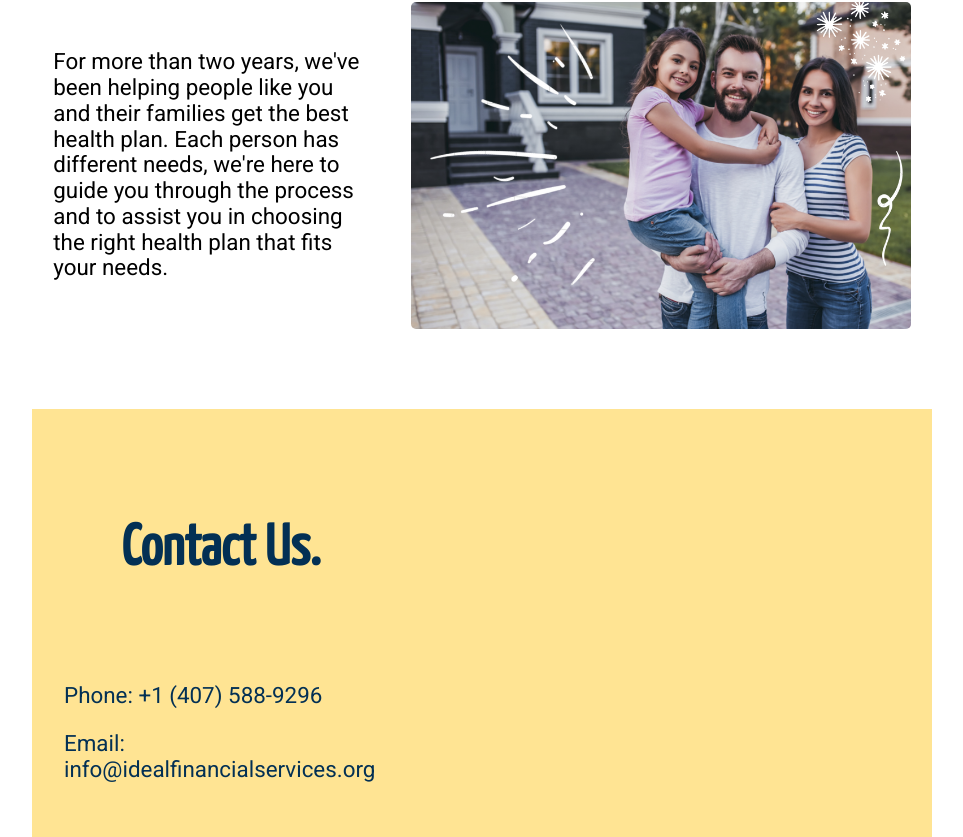
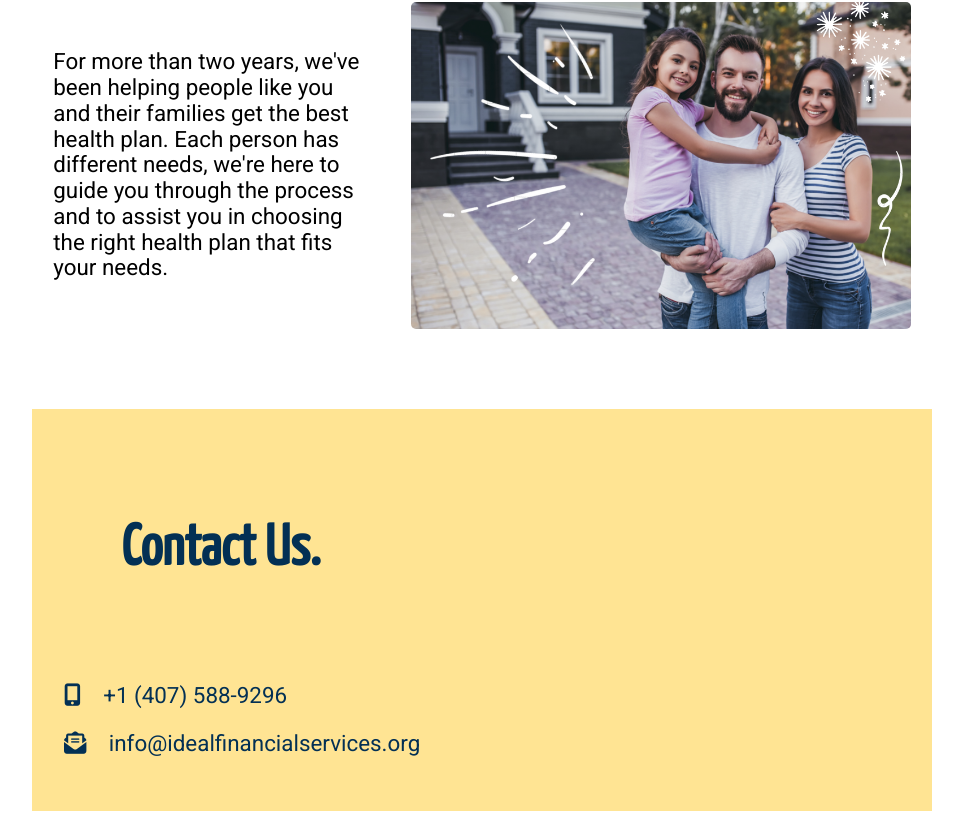
Before and after one commit to jpdevspace/React_IdealInsuranceFL, a React (Create React App) app: page / in a window 1280 px wide. Shown: the part 1356-2193 px from the top of the page, without its empty margins (158-1121 px from the left). After the commit the page ends 2167 px from the top, so only its background shows below. Built offline with nearby package versions, Linux system fonts and the light colour scheme.

Commit message:
Contact Us section imroved

```diff
--- a/public/index.html
+++ b/public/index.html
@@ -24,11 +24,8 @@
       work correctly both with client-side routing and a non-root public URL.
       Learn how to configure a non-root public URL by running `npm run build`.
     -->
-        <!-- Normalize CSS v.8.0.1 -->
-    <link
-      href="https://necolas.github.io/normalize.css/8.0.1/normalize.css"
-      rel="stylesheet"
-    />
+      <!-- FontAwesome -->
+    <script src="https://kit.fontawesome.com/94f58fd6f2.js" crossorigin="anonymous"></script>
     <link href="https://fonts.googleapis.com/css2?family=Roboto&family=Yanone+Kaffeesatz&display=swap" rel="stylesheet">
     <title>IDEAL Financial Services</title>
   </head>
--- a/src/components/ContactUs.jsx
+++ b/src/components/ContactUs.jsx
@@ -1,6 +1,6 @@
 import React, { useContext } from 'react';
 import LanguageContext from "../Context/LanguageContext";
-import { ContactUsSection, ContactUsTitle, ContactUsText } from "./Styled/ContactUs";
+import { ContactUsSection, ContactUsTitle, ContactUsText, ContactUsLinks } from "./Styled/ContactUs";
 
 const ContactUs = () => {
   const [ language ] = useContext(LanguageContext);
@@ -11,18 +11,20 @@ const ContactUs = () => {
     },
     spanish: {
       title: "Contáctanos.",
-    },
-    info: {
-      phone: "+1 (407) 588-9296",
-      email: "info@idealfinancialservices.org"
     }
   }
 
   return (
     <ContactUsSection>
       <ContactUsTitle><h1>{text[language].title}</h1></ContactUsTitle>
-      <ContactUsText>Phone: +1 (407) 588-9296</ContactUsText>
-      <ContactUsText>Email: info@idealfinancialservices.org</ContactUsText>
+      <ContactUsText>
+        <i className="fas fa-mobile-alt"></i>
+        <ContactUsLinks href="tel:+14075889296">+1 (407) 588-9296</ContactUsLinks>
+      </ContactUsText>
+      <ContactUsText>
+        <i className="fas fa-envelope-open-text"></i>
+        <ContactUsLinks href="mailto:info@idealfinancialservices.org">info@idealfinancialservices.org</ContactUsLinks>
+      </ContactUsText>
     </ContactUsSection>
   );
 }
--- a/src/components/Styled/ContactUs.js
+++ b/src/components/Styled/ContactUs.js
@@ -26,8 +26,12 @@ export const ContactUsText = styled.p`
   font-family: 'Roboto', sans-serif;
   font-size: ${typeScale.header3};
   width: 90%;
+`;
 
-  @media screen and (min-width: 900px) {
-    width: 35%;
-  }
+export const ContactUsLinks = styled.a`
+  font-family: 'Roboto', sans-serif;
+  font-size: ${typeScale.header3};
+  text-decoration: none;
+  color: ${blue[300]};
+  margin-left: 1em;
 `;
```
